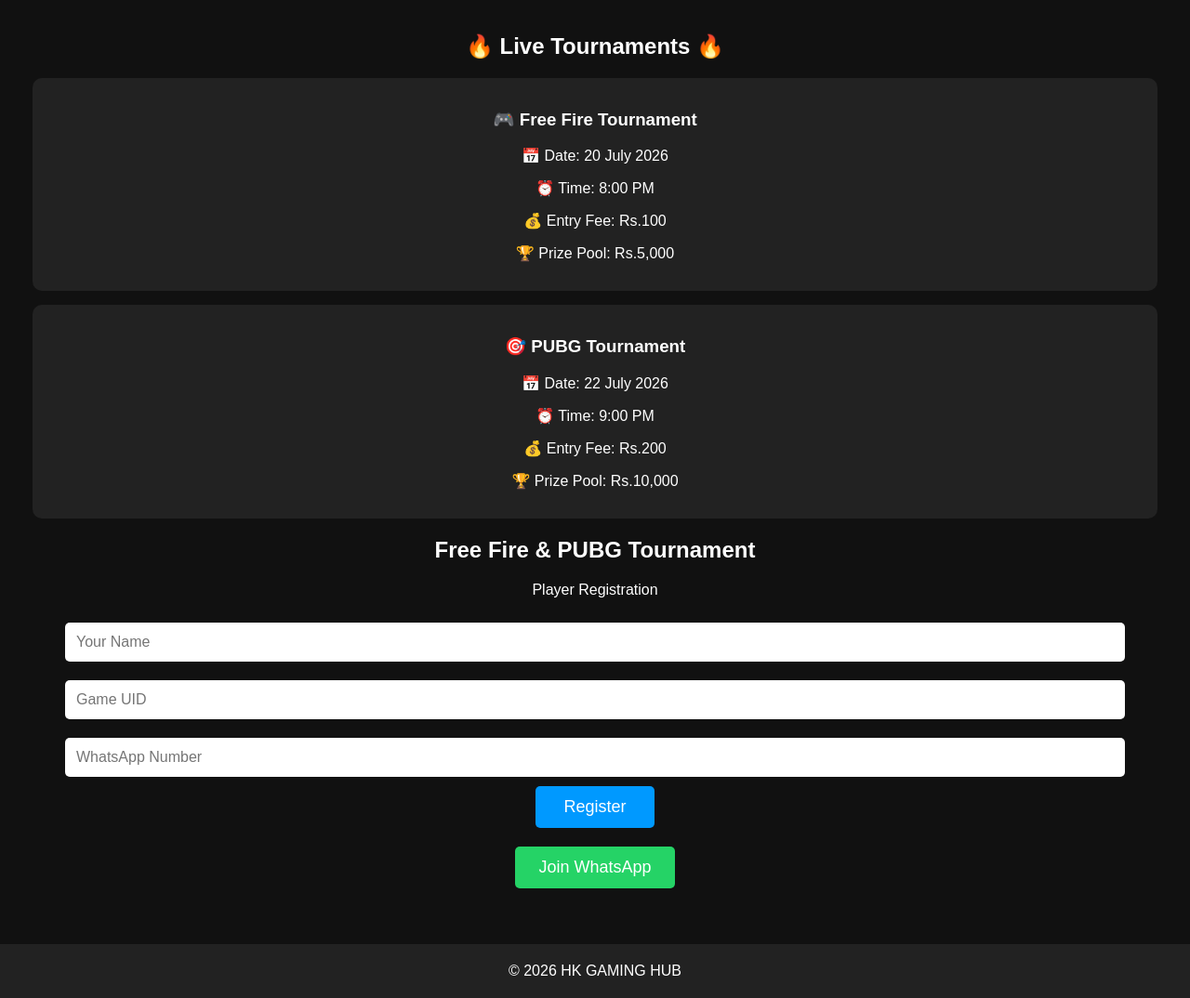
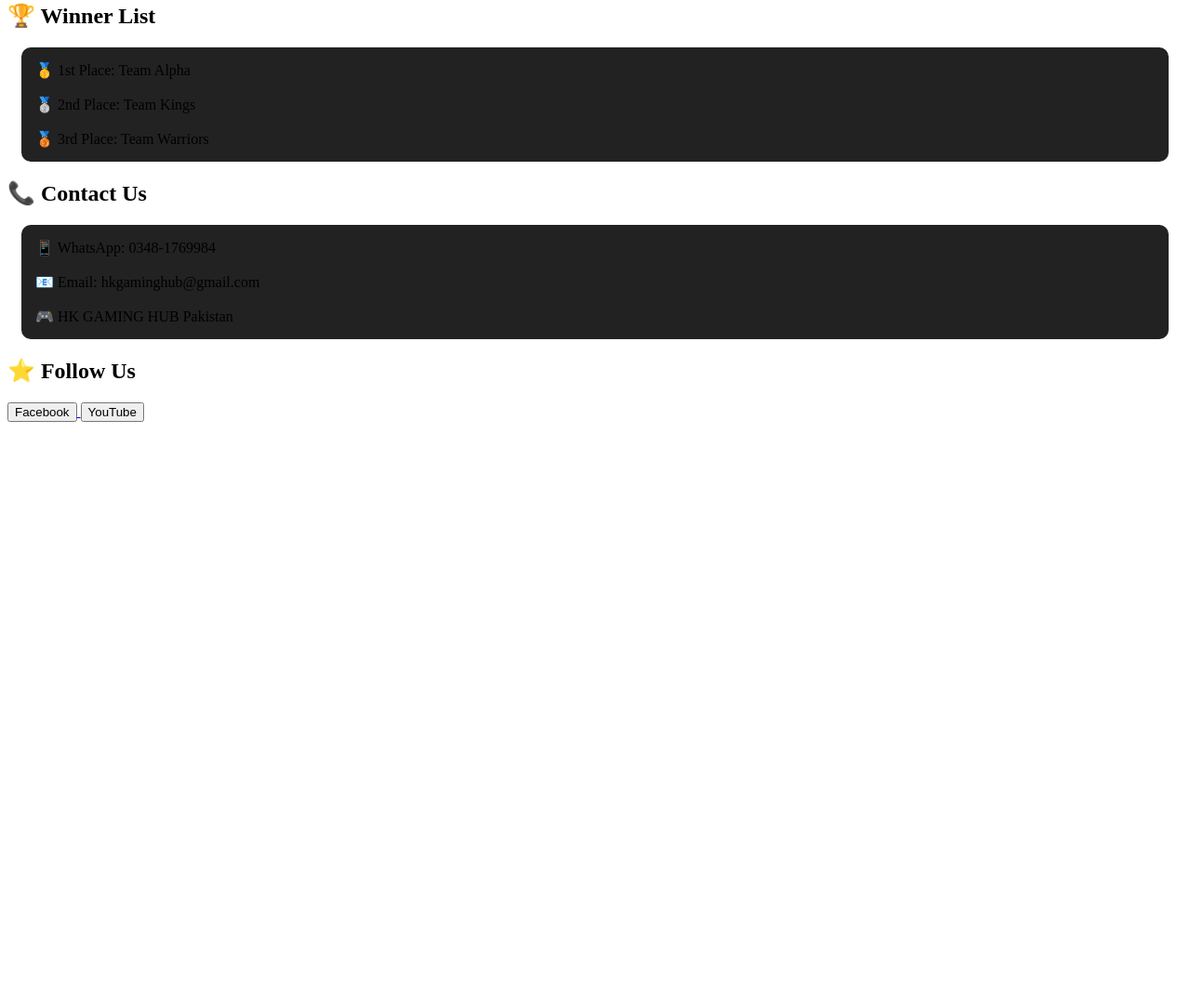
Before and after one commit to mkamrankushik7-dot/HK-GAMING-HUB-, a plain HTML site: page index.html in a window 1280 px wide. Shown: the part 79-1153 px from the top of the page at 93% size. After the commit the page ends 800 px from the top, so only its background shows below. Drawn offline with Linux system fonts and the light colour scheme.

Commit message:
Update index.html

```diff
--- a/index.html
+++ b/index.html
@@ -1,116 +1,37 @@
-<!DOCTYPE html>
-<html>
-<head>
-<meta charset="UTF-8">
-<meta name="viewport" content="width=device-width, initial-scale=1.0">
-<title>HK GAMING HUB</title>
+<hr style="margin:40px 0;">
 
-<style>
-body{
-margin:0;
-font-family:Arial;
-background:#111;
-color:white;
-text-align:center;
-}
-
-header{
-background:#0099ff;
-padding:20px;
-font-size:30px;
-font-weight:bold;
-}
-
-.container{
-padding:20px;
-}
-
-input{
-width:90%;
-padding:12px;
-margin:10px;
-border:none;
-border-radius:5px;
-font-size:16px;
-}
-
-button{
-background:#0099ff;
-color:white;
-padding:12px 30px;
-border:none;
-border-radius:5px;
-font-size:18px;
-cursor:pointer;
-}
-
-.whatsapp{
-display:inline-block;
-margin-top:20px;
-background:#25D366;
-color:white;
-padding:12px 25px;
-text-decoration:none;
-border-radius:5px;
-font-size:18px;
-}
-
-footer{
-margin-top:40px;
-padding:20px;
-background:#222;
-}
-</style>
-
-</head>
-
-<body>
-
-<header>
-🎮 HK GAMING HUB
-</header>
-
-<div class="container"><h2>🔥 Live Tournaments 🔥</h2>
+<h2>🏆 Winner List</h2>
 
 <div style="background:#222;padding:15px;margin:15px;border-radius:10px;">
-<h3>🎮 Free Fire Tournament</h3>
-<p>📅 Date: 20 July 2026</p>
-<p>⏰ Time: 8:00 PM</p>
-<p>💰 Entry Fee: Rs.100</p>
-<p>🏆 Prize Pool: Rs.5,000</p>
+🥇 1st Place: Team Alpha
+<br><br>
+🥈 2nd Place: Team Kings
+<br><br>
+🥉 3rd Place: Team Warriors
 </div>
 
+<h2>📞 Contact Us</h2>
+
 <div style="background:#222;padding:15px;margin:15px;border-radius:10px;">
-<h3>🎯 PUBG Tournament</h3>
-<p>📅 Date: 22 July 2026</p>
-<p>⏰ Time: 9:00 PM</p>
-<p>💰 Entry Fee: Rs.200</p>
-<p>🏆 Prize Pool: Rs.10,000</p>
-</div>
 
-<h2>Free Fire & PUBG Tournament</h2>
+📱 WhatsApp: 0348-1769984
 
-<p>Player Registration</p>
+<br><br>
 
-<input type="text" placeholder="Your Name">
+📧 Email: hkgaminghub@gmail.com
 
-<input type="text" placeholder="Game UID">
+<br><br>
 
-<input type="text" placeholder="WhatsApp Number">
-
-<br>
-
-<button>Register</button>
-
-<br>
-
-<a class="whatsapp" href="https://wa.me/923201830403">Join WhatsApp</a>
+🎮 HK GAMING HUB Pakistan
 
 </div>
 
-<footer>
-© 2026 HK GAMING HUB
-</footer>
+<h2>⭐ Follow Us</h2>
 
-</body>
-</html>
+<a href="https://www.facebook.com" target="_blank">
+<button>Facebook</button>
+</a>
+
+<a href="https://www.youtube.com" target="_blank">
+<button>YouTube</button>
+</a>
```
